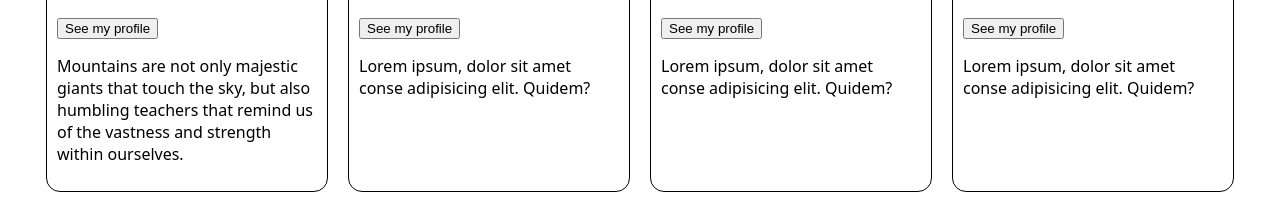
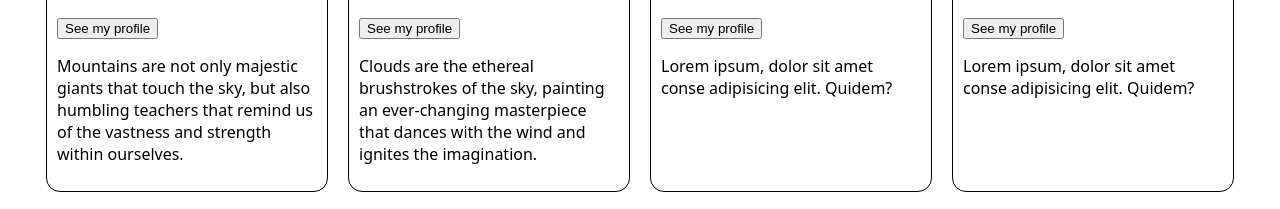
Before and after one commit to chuaindia/Magic_with_CSS_only, a plain HTML site: page index.html in a window 1280 px wide. Shown: the part 315-524 px from the top of the page. Drawn offline with Linux system fonts and the light colour scheme.

Commit message:
Add quote for Cloud

```diff
--- a/index.html
+++ b/index.html
@@ -29,7 +29,7 @@
             <img src="https://source.unsplash.com/1600x1000/?cloud" alt="" class="card-img">
             <h3>Cloud</h3>
             <button onclick="redirectToLinkedIn()">See my profile</button>
-            <p>Lorem ipsum, dolor sit amet conse adipisicing elit. Quidem?</p>
+            <p>Clouds are the ethereal brushstrokes of the sky, painting an ever-changing masterpiece that dances with the wind and ignites the imagination.</p>
         </div>
         <div class="card">
             <img src="https://source.unsplash.com/1600x1000/?ocean" alt="" class="card-img">
```
